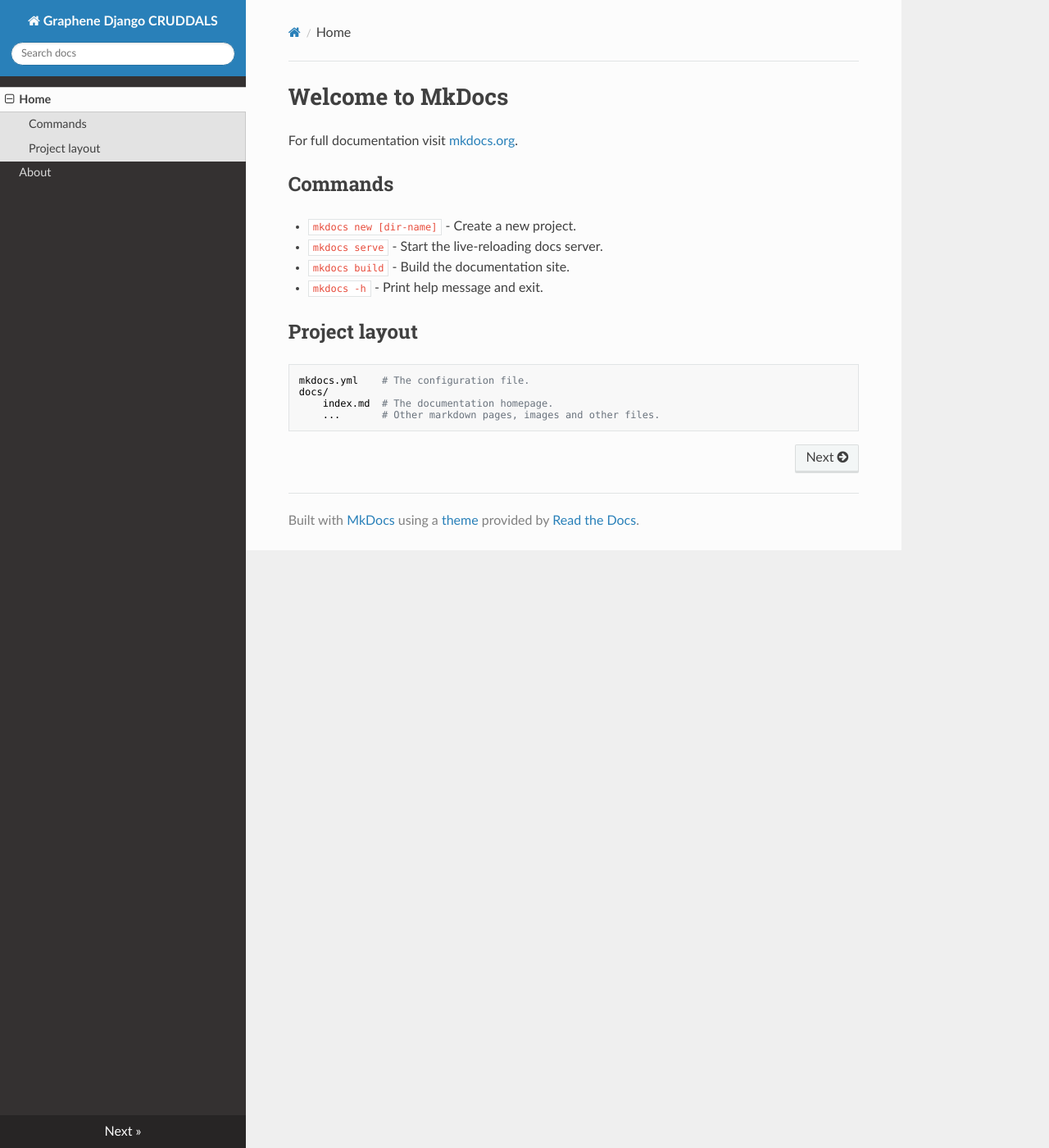
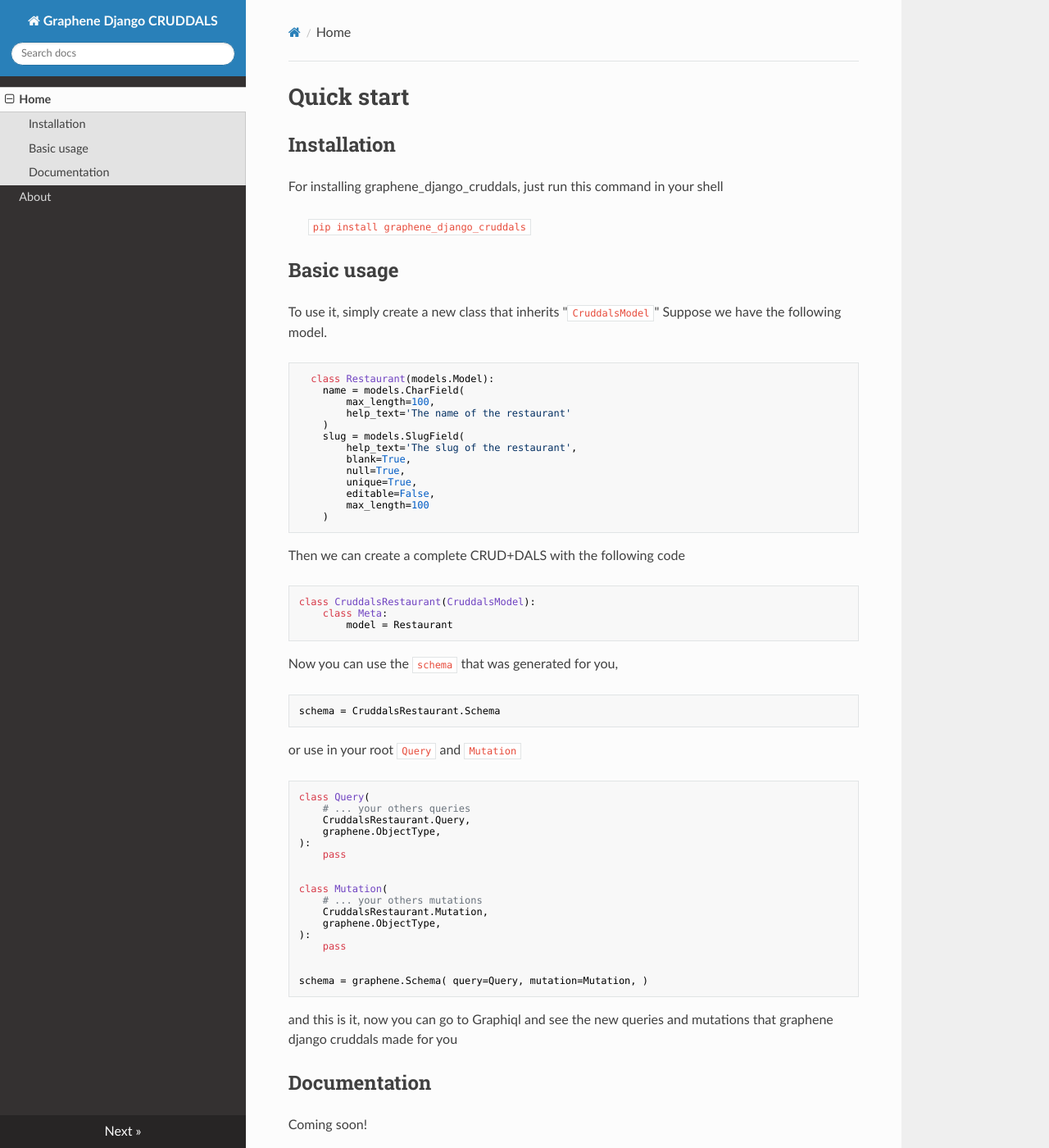
Before and after one commit to phoenixdev0117/GraphQL-Django-cruddals, an MkDocs documentation site: the page built from docs/docs/index.md, in a window 1280 px wide and 1400 px high. Shown: the whole window at 82% size. Built offline with MkDocs 1.6.1, drawn with Linux system fonts in a browser that asks for light colours; nearby versions of some CDN libraries.

Commit message:
Add graphene_django_cruddals installation and usage instructions

````diff
--- a/docs/docs/index.md
+++ b/docs/docs/index.md
@@ -1,17 +1,70 @@
-# Welcome to MkDocs
+# Quick start
 
-For full documentation visit [mkdocs.org](https://www.mkdocs.org).
+## Installation
 
-## Commands
+For installing graphene_django_cruddals, just run this command in your shell
 
-* `mkdocs new [dir-name]` - Create a new project.
-* `mkdocs serve` - Start the live-reloading docs server.
-* `mkdocs build` - Build the documentation site.
-* `mkdocs -h` - Print help message and exit.
+> `pip install graphene_django_cruddals`
 
-## Project layout
+## Basic usage
 
-    mkdocs.yml    # The configuration file.
-    docs/
-        index.md  # The documentation homepage.
-        ...       # Other markdown pages, images and other files.
+To use it, simply create a new class that inherits "`CruddalsModel`"
+Suppose we have the following model.
+
+```python
+  class Restaurant(models.Model):
+    name = models.CharField(
+        max_length=100,
+        help_text='The name of the restaurant'
+    )
+    slug = models.SlugField(
+        help_text='The slug of the restaurant',
+        blank=True,
+        null=True,
+        unique=True,
+        editable=False,
+        max_length=100
+    )
+```
+
+Then we can create a complete CRUD+DALS with the following code
+
+```python
+class CruddalsRestaurant(CruddalsModel):
+    class Meta:
+        model = Restaurant
+```
+
+Now you can use the `schema` that was generated for you,
+
+```python
+schema = CruddalsRestaurant.Schema
+```
+
+or use in your root `Query` and `Mutation`
+
+```python
+class Query(
+    # ... your others queries
+    CruddalsRestaurant.Query,
+    graphene.ObjectType,
+):
+    pass
+
+
+class Mutation(
+    # ... your others mutations
+    CruddalsRestaurant.Mutation,
+    graphene.ObjectType,
+):
+    pass
+
+
+schema = graphene.Schema( query=Query, mutation=Mutation, )
+```
+
+and this is it, now you can go to Graphiql and see the new queries and mutations that graphene django cruddals made for you
+
+## Documentation
+
+Coming soon!
````
